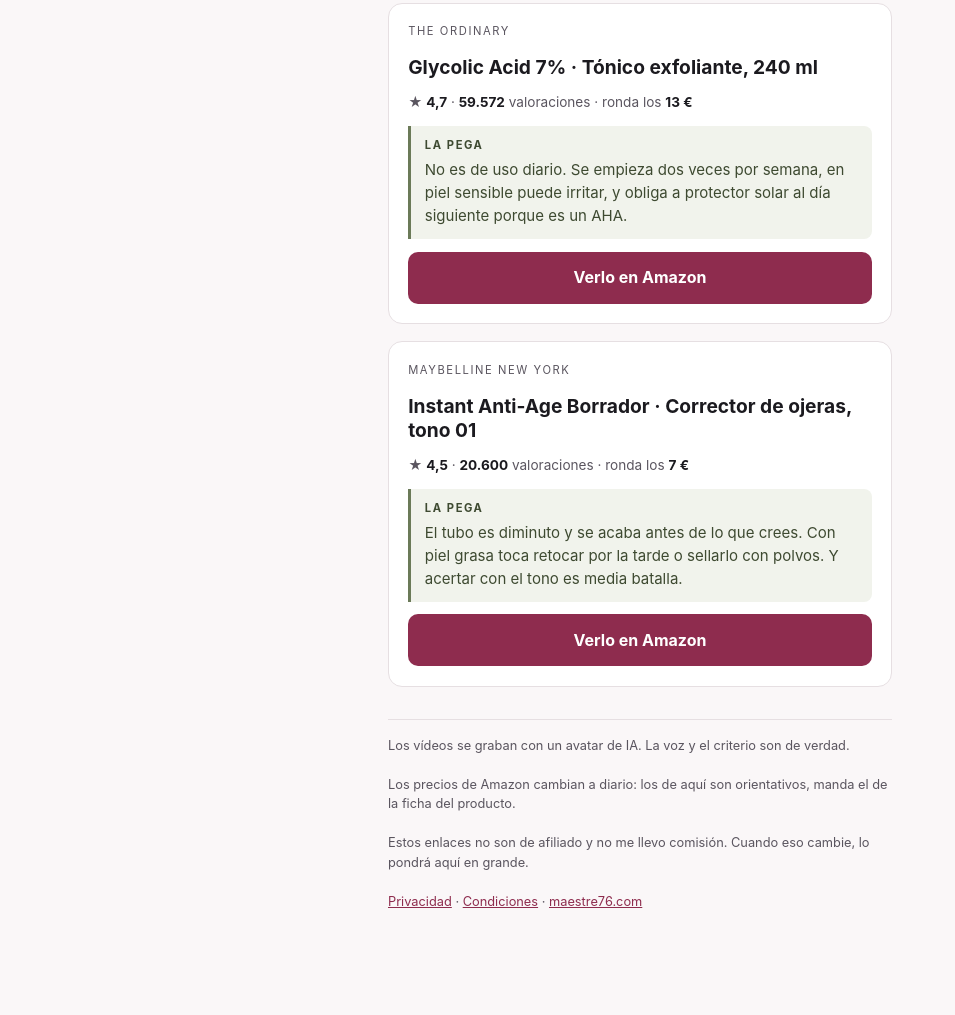
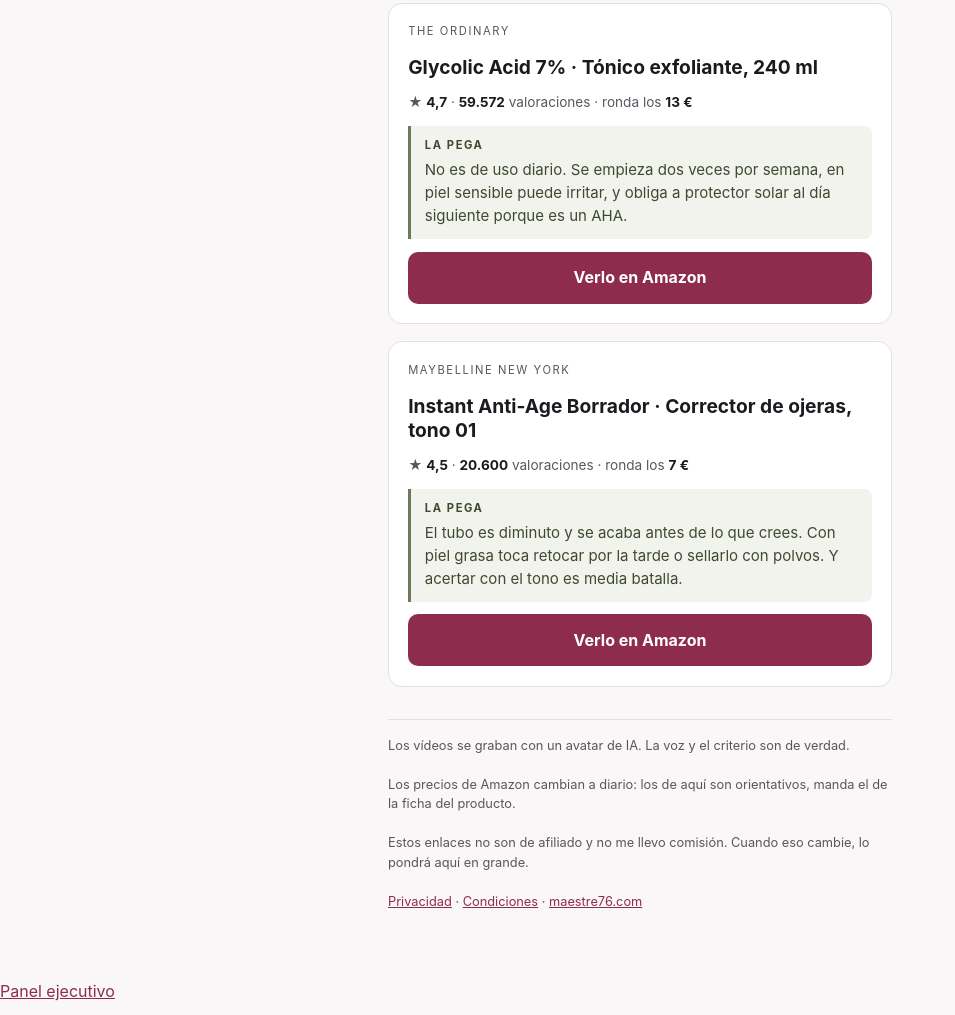
Before and after one commit to maestrea76/maestrea76, a plain HTML site: page hoymegusto/index.html in a window 1280 px wide. Shown: the part 949-1964 px from the top of the page, without its empty margins (0-955 px from the left). Before the commit the page ends 1928 px from the top, so only its background shows below. Drawn offline with Linux system fonts and the light colour scheme.

Commit message:
Update index.html

```diff
--- a/hoymegusto/index.html
+++ b/hoymegusto/index.html
@@ -20,3 +20,4 @@
 <p>Los precios de Amazon cambian a diario: los de aquí son orientativos, manda el de la ficha del producto.</p>
 <p>Estos enlaces no son de afiliado y no me llevo comisión. Cuando eso cambie, lo pondrá aquí en grande.</p>
 <p><a href="/privacidad/">Privacidad</a> · <a href="/condiciones/">Condiciones</a> · <a href="/">maestre76.com</a></p></footer></div></body></html>
+<p><a href="/hoymegusto/panel/">Panel ejecutivo</a></p>
```
